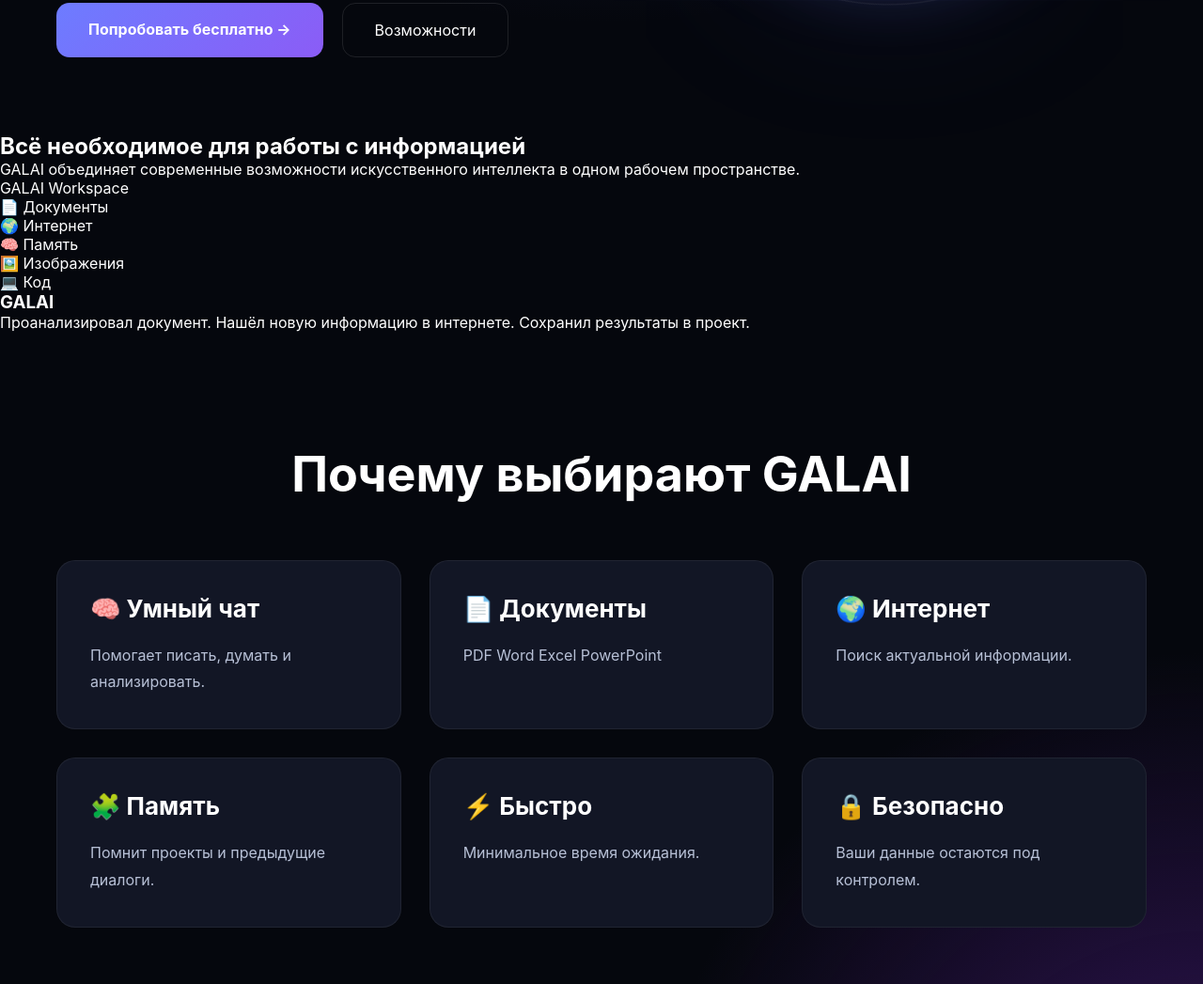
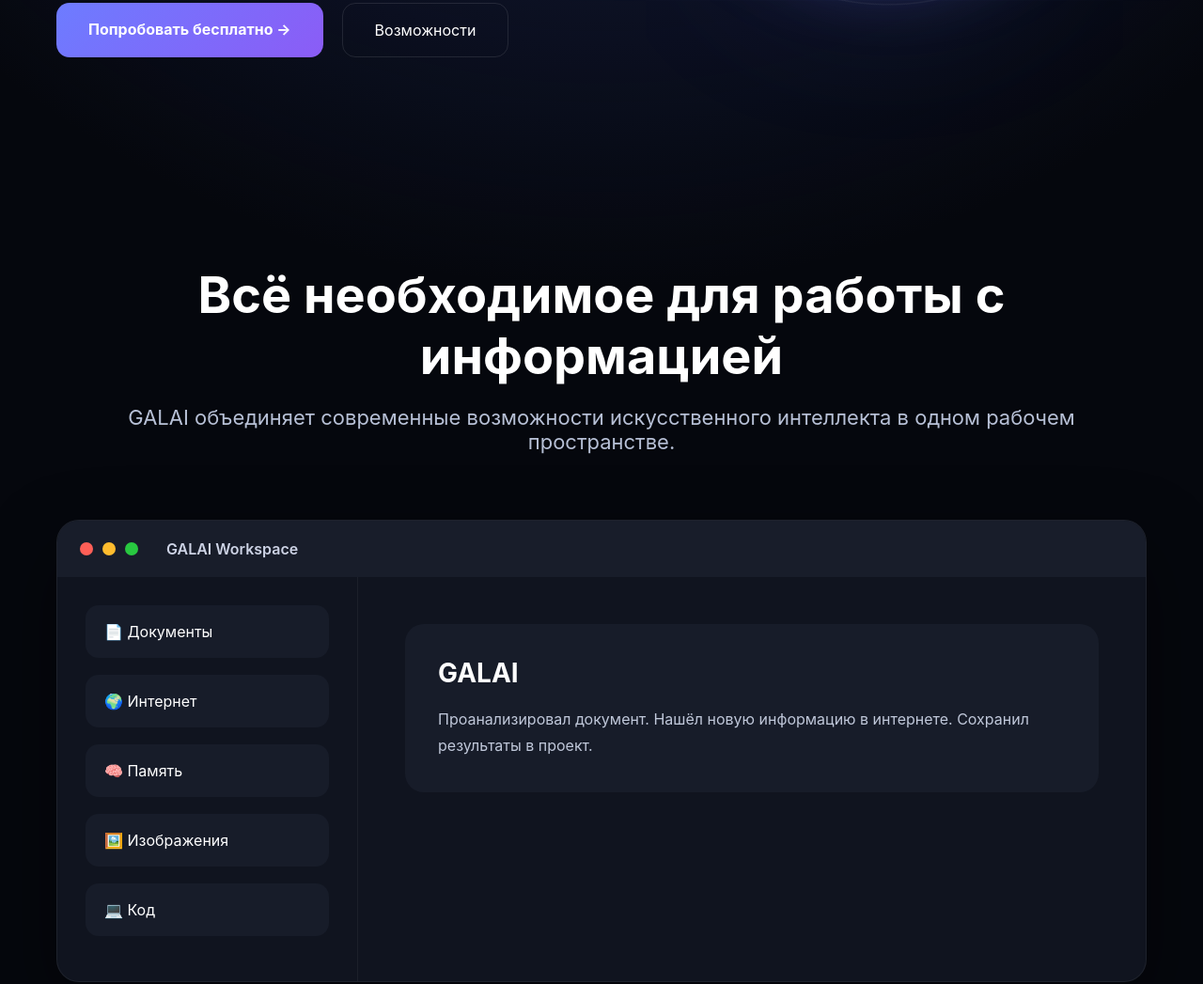
Before and after one commit to miryakunin-netizen/GALAI, a website: page public/index.html in a window 1280 px wide. Shown: the part 709-1756 px from the top of the page at 94% size. Drawn offline with Linux system fonts and the light colour scheme.

Commit message:
Update landing.css

```diff
--- a/public/landing.css
+++ b/public/landing.css
@@ -479,3 +479,177 @@
 }
 
 }
+
+/* ================= DEMO ================= */
+
+.demo{
+
+    max-width:1300px;
+
+    margin:auto;
+
+    padding:140px 60px;
+
+}
+
+.demoTitle{
+
+    text-align:center;
+
+    margin-bottom:70px;
+
+}
+
+.demoTitle h2{
+
+    font-size:54px;
+
+    margin-bottom:20px;
+
+}
+
+.demoTitle p{
+
+    color:#b7c0d6;
+
+    font-size:22px;
+
+}
+
+.demoWindow{
+
+    border-radius:24px;
+
+    overflow:hidden;
+
+    background:#10141f;
+
+    border:1px solid rgba(255,255,255,.06);
+
+    box-shadow:0 30px 80px rgba(0,0,0,.45);
+
+}
+
+.demoHeader{
+
+    height:60px;
+
+    display:flex;
+
+    align-items:center;
+
+    gap:10px;
+
+    padding:0 24px;
+
+    background:#181d2a;
+
+}
+
+.red,
+.yellow,
+.green{
+
+    width:14px;
+
+    height:14px;
+
+    border-radius:50%;
+
+}
+
+.red{
+
+    background:#ff5f57;
+
+}
+
+.yellow{
+
+    background:#febc2e;
+
+}
+
+.green{
+
+    background:#28c840;
+
+}
+
+.demoName{
+
+    margin-left:20px;
+
+    color:#cdd3e5;
+
+    font-weight:600;
+
+}
+
+.demoBody{
+
+    display:grid;
+
+    grid-template-columns:320px 1fr;
+
+}
+
+.demoLeft{
+
+    padding:30px;
+
+    border-right:1px solid rgba(255,255,255,.05);
+
+}
+
+.tool{
+
+    padding:18px 20px;
+
+    margin-bottom:18px;
+
+    border-radius:14px;
+
+    background:#171c29;
+
+    transition:.25s;
+
+}
+
+.tool:hover{
+
+    background:#6d7cff;
+
+}
+
+.demoRight{
+
+    padding:50px;
+
+}
+
+.answer{
+
+    background:#171c29;
+
+    padding:35px;
+
+    border-radius:20px;
+
+}
+
+.answer h3{
+
+    font-size:28px;
+
+    margin-bottom:18px;
+
+}
+
+.answer p{
+
+    color:#c0c8da;
+
+    line-height:1.8;
+
+}
```
